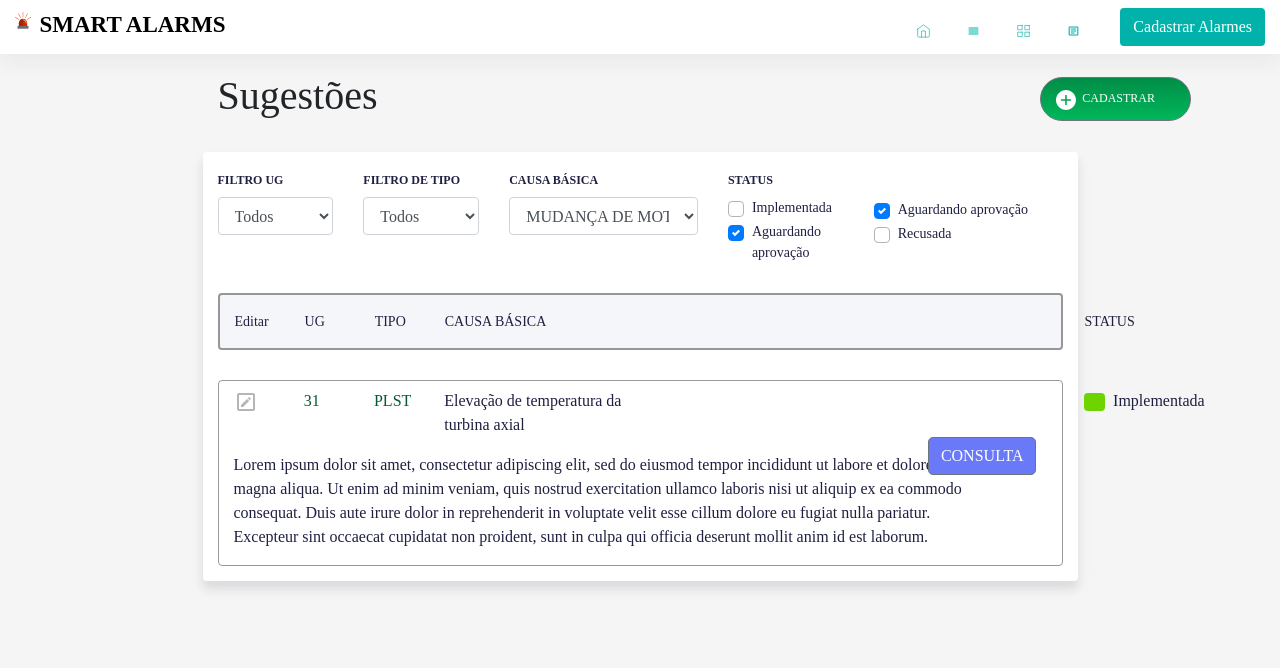
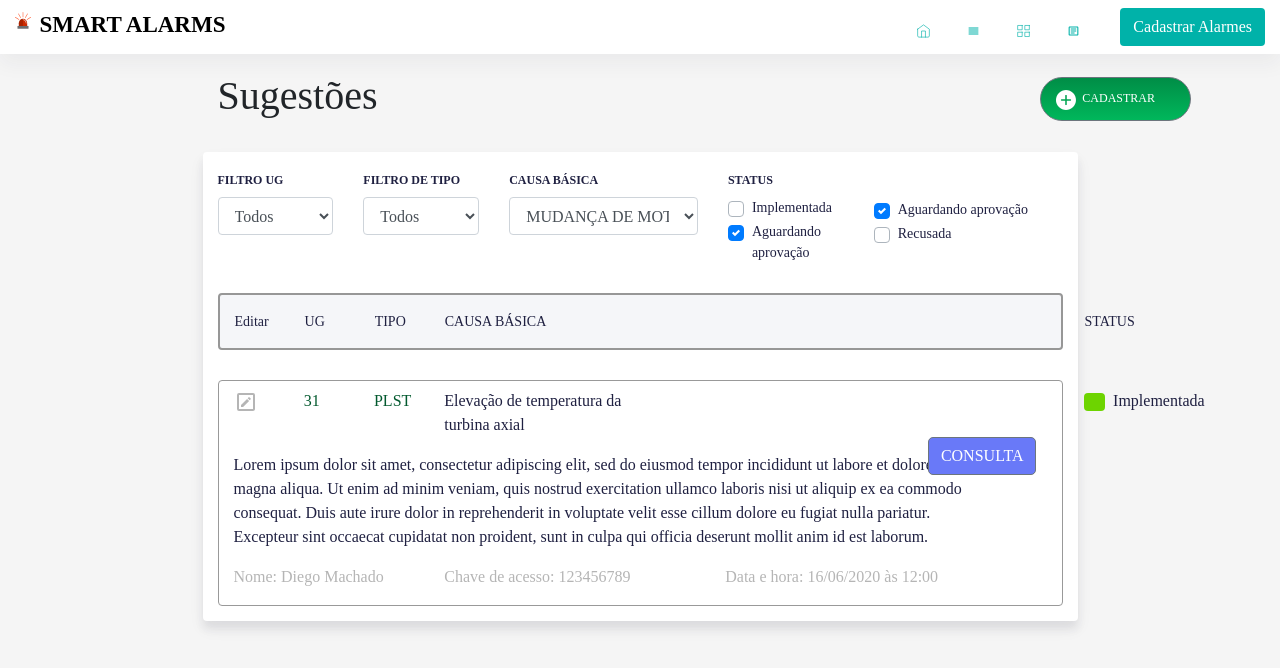
Before and after one commit to Carloshvf/SMART-ALARMS-MVC, a Nuxt app: page /suggestion in a window 1280 px wide. Shown: the top 668 px of the page. Built offline with nearby package versions, Linux system fonts and the light colour scheme; a web font is replaced by a local one.

Commit message:
Colunas da página estatica de sugestões

```diff
--- a/pages/suggestion/index.vue
+++ b/pages/suggestion/index.vue
@@ -39,7 +39,7 @@
                             </div>
                         </div>
                         <div class="row">
-                            <div class="col-11 mt-3 mb-3">
+                            <div class="col-11 mt-3 mb-2">
                                 <span>
                                     Lorem ipsum dolor sit amet, consectetur adipiscing elit, sed do eiusmod tempor incididunt ut
                                     labore et dolore magna aliqua. Ut enim ad minim veniam, quis nostrud exercitation ullamco
@@ -50,6 +50,15 @@
                             </div>
                             <div class="col-1">
                                 <b-button class="btn btn-consulta" v-b-modal="'my-modal'">CONSULTA</b-button>
+                            </div>
+                            <div class="col-3 mt-2 mb-3">
+                                <span style="color: #B5B5B5;">Nome: Diego Machado</span>
+                            </div>
+                             <div class="col-4 mt-2 mb-3">
+                                <span style="color: #B5B5B5;">Chave de acesso: 123456789</span>
+                            </div>
+                             <div class="col-4 mt-2 mb-3">
+                                <span style="color: #B5B5B5;">Data e hora: 16/06/2020 às 12:00</span>
                             </div>
                         </div>
                         <!-- MODAL -->
```
